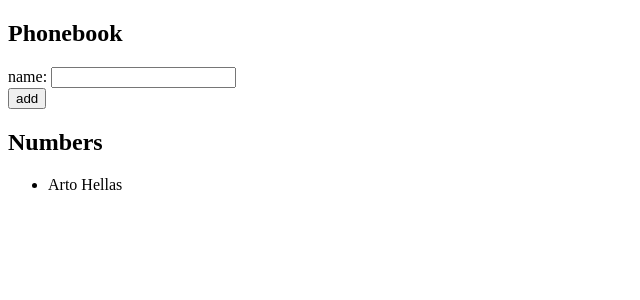
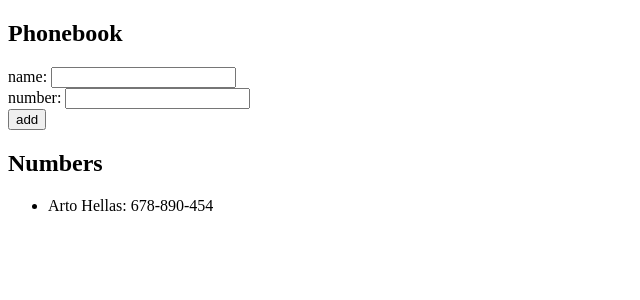
Before and after one commit to DANKAMN/full-stack-open, a React (Vite) app in the folder Part-02/phonebook/: page / in a window 1280 px wide. Shown: the top 300 px of the page, without its empty margins (0-640 px from the left). Built offline with nearby package versions, Linux system fonts and the light colour scheme.

Commit message:
added number input

```diff
--- a/Part-02/phonebook/src/App.jsx
+++ b/Part-02/phonebook/src/App.jsx
@@ -2,10 +2,11 @@
 
 const App = () => {
   const [persons, setPersons] = useState([
-    { name: 'Arto Hellas' }
+    { name: 'Arto Hellas', number: '678-890-454' }
   ])
 
   const [newName, setNewName] = useState('')
+  const [newNumber, setNewNumber] = useState('')
 
   const handleSubmit = (e) => {
     e.preventDefault()
@@ -17,21 +18,29 @@
       return
     }
 
-    const newPerson = { name: newName}
+    const newPerson = { name: newName, number: newNumber }
+
     setPersons(persons.concat(newPerson))
     setNewName('')
+    setNewNumber('')
   }
 
   const handleChange = (e) => {
     setNewName(e.target.value)
   }
 
+  const handleNumberChange = (e) => {
+  setNewNumber(e.target.value)
+}
+
+
   return (
     <div>
       <h2>Phonebook</h2>
       <form onSubmit={handleSubmit}>
         <div>
-          name: <input value={newName} onChange={handleChange}/>
+          name: <input value={newName} onChange={handleChange}/> <br />
+          number: <input value={newNumber} onChange={handleNumberChange}/>
         </div>
         <div>
           <button type="submit">add</button>
@@ -42,7 +51,9 @@
       <ul>
         {
           persons.map((person, i) => (
-            <li key={i}>{person.name}</li>
+            <li key={i}>
+              {person.name}: {person.number}
+            </li>
           ))
         }
       </ul>
```
